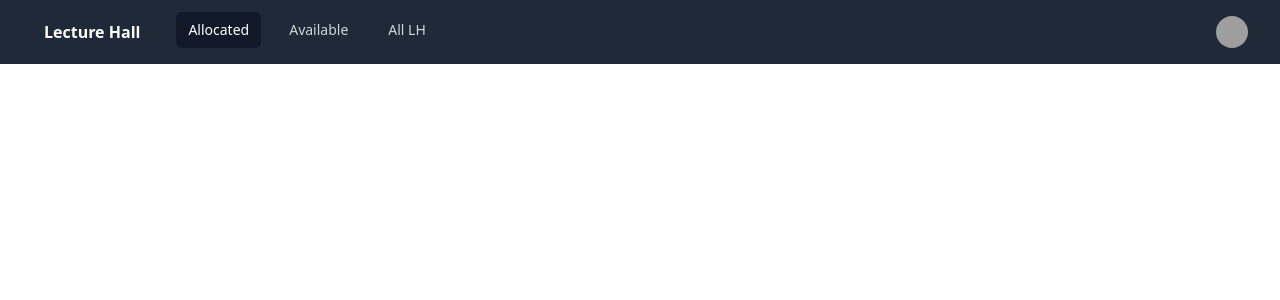
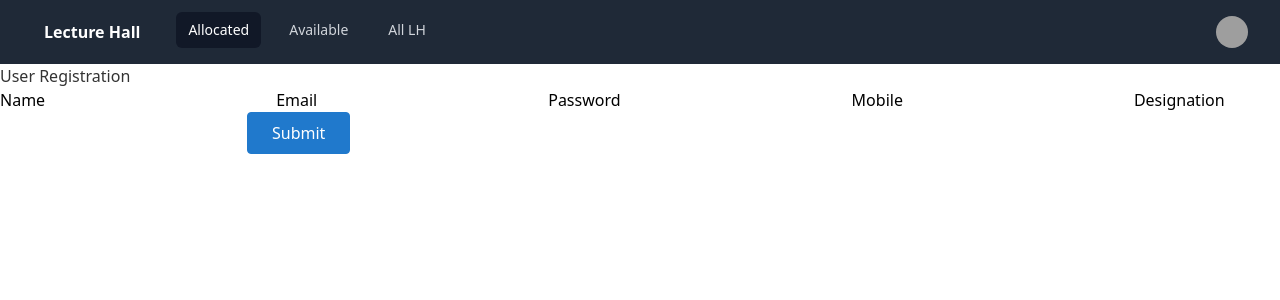
Before and after one commit to ankushdutt/resource-management-frontend, a React (Create React App) app: page /lecturehall/signup in a window 1280 px wide. Shown: the top 300 px of the page. Built offline with nearby package versions, Linux system fonts and the light colour scheme; sample sign-in values are in the browser's storage; grey boxes are pictures that could not be loaded.

Commit message:
allocated lh

```diff
--- a/src/modules/LectureHall/App.js
+++ b/src/modules/LectureHall/App.js
@@ -10,6 +10,7 @@ import AdminDashboard from "./components/AdminDashboard";
 import DeleteUser from "./components/AdminDashboard/DeleteUser";
 import UpdateLH from "./components/AdminDashboard/UpdateLH";
 import UpdateEmail from "./components/UpdateEmail";
+import SignUp from "./components/SignUp";
 
 export default function App() {
   const [isLoggedIn, setIsLoggedIn] = useState(false);
@@ -53,6 +54,9 @@ export default function App() {
             <Redirect to="/lecturehall/allocated" />
           )}
         </Route>
+        <Route path="/lecturehall/signup">
+          <SignUp />
+        </Route>
         <Route path="/lecturehall/all">
           {isLoggedIn ? <ShowAllLH /> : <Redirect to="/lecturehall/login" />}
         </Route>
@@ -64,7 +68,11 @@ export default function App() {
           )}
         </Route>
         <Route path="/lecturehall/allocated">
-          {isLoggedIn ? <AllocatedLH /> : <Redirect to="/lecturehall/login" />}
+          {isLoggedIn ? (
+            <AllocatedLH user={user} />
+          ) : (
+            <Redirect to="/lecturehall/login" />
+          )}
         </Route>
         <Route path="/lecturehall/profile">
           {isLoggedIn ? <Profile /> : <Redirect to="/lecturehall/login" />}
--- a/src/modules/LectureHall/components/AdminDashboard.js
+++ b/src/modules/LectureHall/components/AdminDashboard.js
@@ -155,7 +155,7 @@ export default function AdminDashboard() {
           console.log("4");
         }}
       >
-        See and Edit Time Table Allocations or Bookings
+        See Bookings
       </button>
     </div>
   );
--- a/src/modules/LectureHall/components/Login.js
+++ b/src/modules/LectureHall/components/Login.js
@@ -1,9 +1,10 @@
-import { Redirect } from "react-router";
+import { useHistory } from "react-router-dom";
 import { useRef } from "react";
 
 export default function Login({ setIsLoggedIn, setIsAdmin, setUser }) {
   const emailInputRef = useRef();
   const passInputRef = useRef();
+  const history = useHistory();
 
   const handleLogin = async (e) => {
     e.preventDefault();
@@ -17,14 +18,14 @@ export default function Login({ setIsLoggedIn, setIsAdmin, setUser }) {
         username: emailInputRef.current.value,
         password: passInputRef.current.value,
       }),
-    }).then((response) => response.json())
+    })
+      .then((response) => response.json())
       .then((data) => {
         console.log(data);
         if (data[0].designation === "admin") {
           setIsLoggedIn(true);
           setIsAdmin(true);
-      }
-      else {
+        } else {
           setIsLoggedIn(true);
           setIsAdmin(false);
         }
@@ -74,6 +75,16 @@ export default function Login({ setIsLoggedIn, setIsAdmin, setUser }) {
           </button>
         </div>
       </form>
+      <button
+        className="bg-blue-500 hover:bg-blue-700 text-white font-bold py-2 px-4 rounded focus:outline-none focus:shadow-outline"
+        type="submit"
+        onClick={(e) => {
+          e.preventDefault();
+          history.push("/lecturehall/signup");
+        }}
+      >
+        Click here to Sign Up
+      </button>
     </div>
   );
 }
--- /dev/null
+++ b/src/modules/LectureHall/components/SignUp.js
@@ -0,0 +1,149 @@
+import { useState } from "react";
+export default function SignUp() {
+  // States for registration
+  const [name, setName] = useState("");
+  const [email, setEmail] = useState("");
+  const [password, setPassword] = useState("");
+  const [mobile, setMobile] = useState("");
+  const [designation, setDesignation] = useState("");
+
+  // States for checking the errors
+  const [submitted, setSubmitted] = useState(false);
+  const [error, setError] = useState(false);
+
+  // Handling the name change
+  const handleName = (e) => {
+    setName(e.target.value);
+    setSubmitted(false);
+  };
+
+  // Handling the email change
+  const handleEmail = (e) => {
+    setEmail(e.target.value);
+    setSubmitted(false);
+  };
+
+  // Handling the password change
+  const handlePassword = (e) => {
+    setPassword(e.target.value);
+    setSubmitted(false);
+  };
+
+  //Handling the mobile number change
+  const handleMobile = (e) => {
+    setMobile(e.target.value);
+    setSubmitted(false);
+  };
+
+  //Handling the Designation change
+  const handleDesignation = (e) => {
+    setDesignation(e.target.value);
+    setSubmitted(false);
+  };
+
+  // Handling the form submission
+  const handleSubmit = (e) => {
+    e.preventDefault();
+    if (
+      name === "" ||
+      email === "" ||
+      password === "" ||
+      mobile === "" ||
+      designation === ""
+    ) {
+      setError(true);
+    } else {
+      setSubmitted(true);
+      setError(false);
+    }
+  };
+
+  // Showing success message
+  const successMessage = () => {
+    return (
+      <div
+        className="success"
+        style={{
+          display: submitted ? "" : "none",
+        }}
+      >
+        <h1>User {name} Successfully registered!!</h1>
+      </div>
+    );
+  };
+
+  // Showing error message if error is true
+  const errorMessage = () => {
+    return (
+      <div
+        className="error"
+        style={{
+          display: error ? "" : "none",
+        }}
+      >
+        <h1>Please enter all the fields</h1>
+      </div>
+    );
+  };
+
+  return (
+    <div className="form">
+      <div>
+        <h1>User Registration</h1>
+      </div>
+
+      {/* Calling to the methods */}
+      <div className="messages">
+        {errorMessage()}
+        {successMessage()}
+      </div>
+
+      <form>
+        {/* Labels and inputs for form data */}
+        <label className="label">Name</label>
+        <input
+          onChange={handleName}
+          className="input"
+          value={name}
+          type="text"
+        />
+
+        <label className="label">Email</label>
+        <input
+          onChange={handleEmail}
+          className="input"
+          value={email}
+          type="email"
+        />
+
+        <label className="label">Password</label>
+        <input
+          onChange={handlePassword}
+          className="input"
+          value={password}
+          type="password"
+        />
+
+        <label className="label">Mobile</label>
+        <input
+          onChange={handleMobile}
+          className="input"
+          value={mobile}
+          type="text"
+        />
+
+        <label className="label">Designation</label>
+        <input
+          onChange={handleDesignation}
+          className="input"
+          value={designation}
+          type="text"
+        />
+
+        <button onClick={handleSubmit} className="btn" type="submit">
+          Submit
+        </button>
+      </form>
+    </div>
+  );
+}
```
Also changed, not shown: src/modules/LectureHall/components/AllocatedLH.js (+58 -31 lines). Lines whose indentation alone changed are shown as unchanged.
